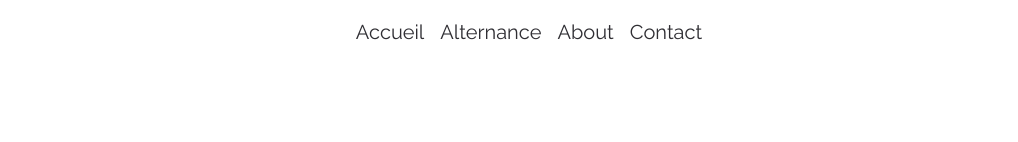
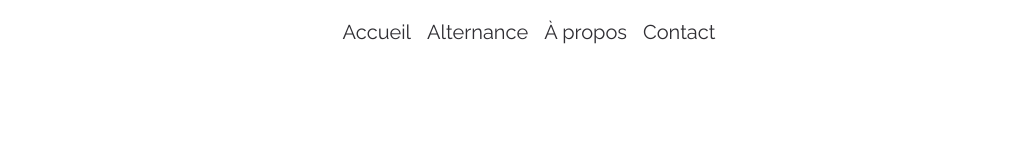
Before and after one commit to Laesya/portfolio, a React (Create React App) app: page / in a window 1280 px wide. Shown: the top 142 px of the page, without its empty margins (111-1129 px from the left). Built offline with nearby package versions, Linux system fonts and the light colour scheme.

Commit message:
Update Navbar.jsx

```diff
--- a/src/components/layout/Navbar.jsx
+++ b/src/components/layout/Navbar.jsx
@@ -12,7 +12,7 @@ const Navbar1 = () => {
             <Nav className="mr-auto nav navbar-style">
               <Link className="nav-link" to="/">Accueil</Link>
               <Link className="nav-link" to="/alternance">Alternance</Link>
-              <Link className="nav-link" to="/about">About</Link>
+              <Link className="nav-link" to="/about">&Agrave; propos</Link>
               <Nav.Link href="#contact">Contact</Nav.Link>
             </Nav>
           </Navbar.Collapse>
```
